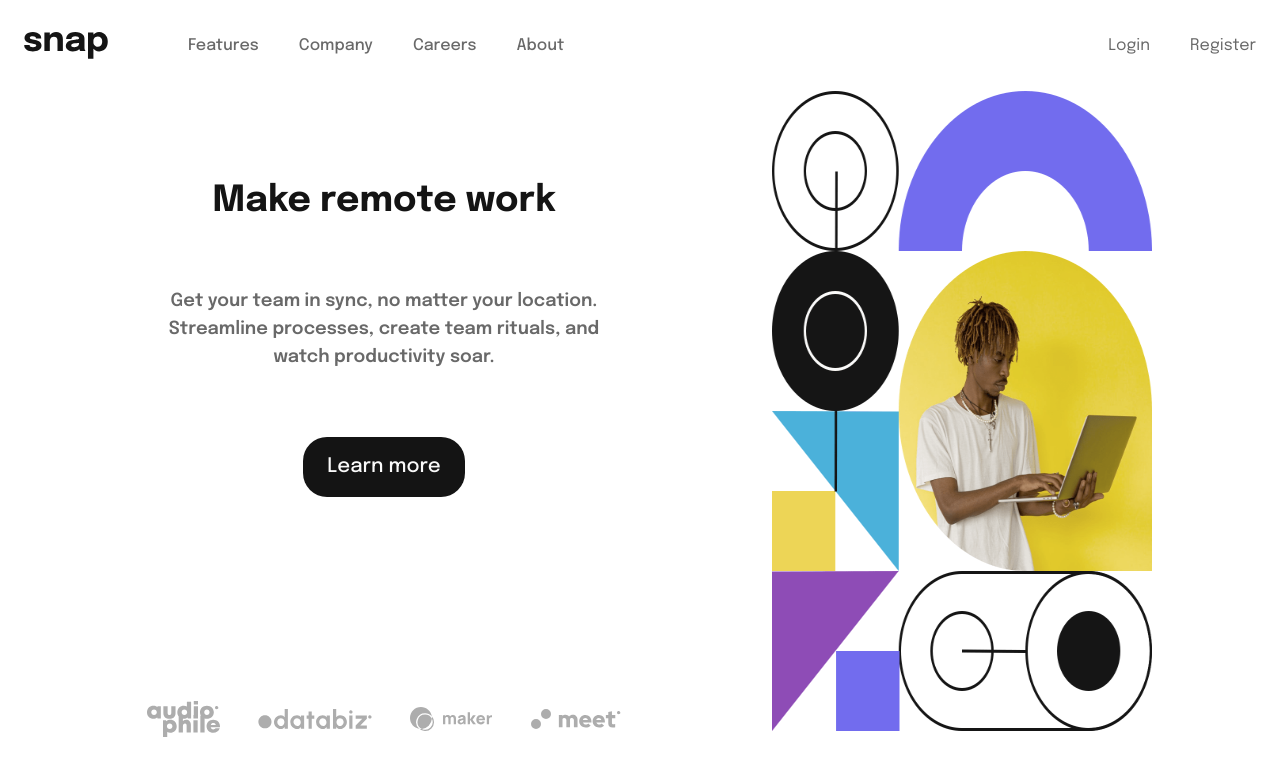
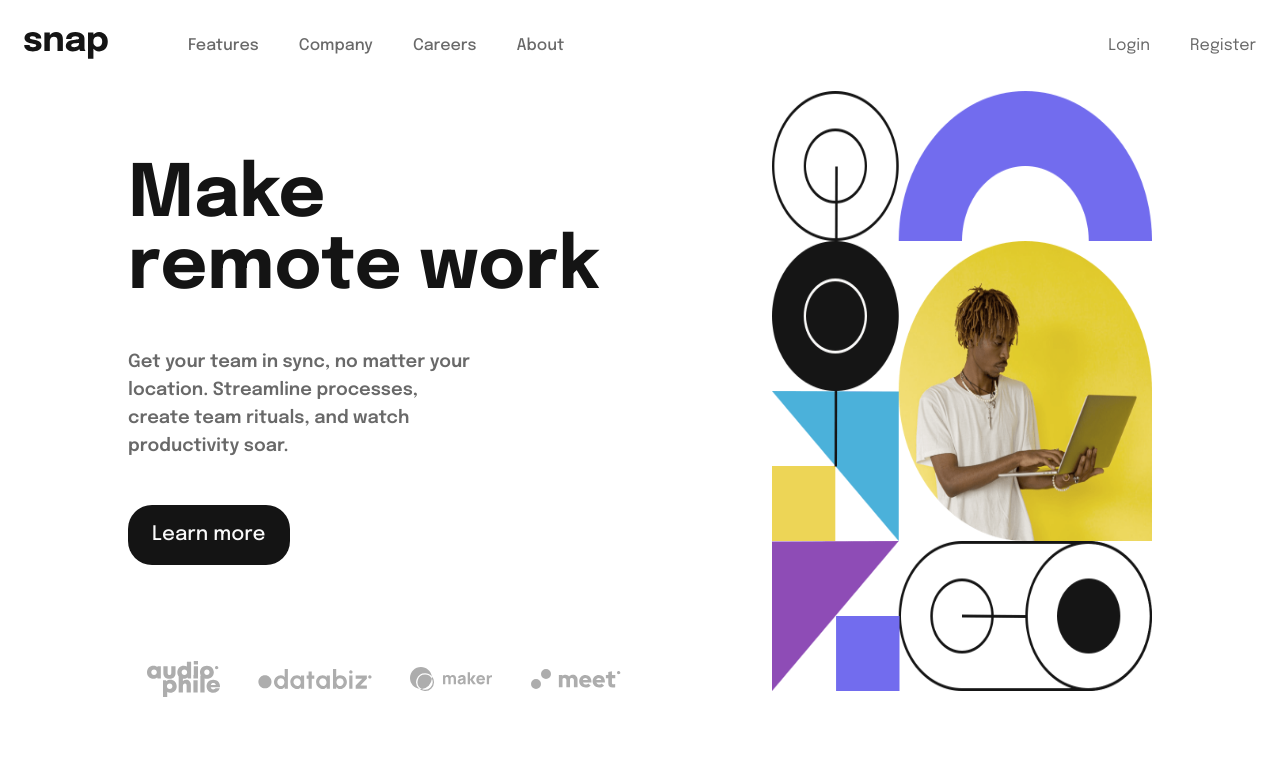
Before and after one commit to akshay-ken/apprentice-project-01, a React (Vite) app: page / in a window 1280 px wide. Shown: the top 776 px of the page. Built offline with nearby package versions, Linux system fonts and the light colour scheme.

Commit message:
style: add text styling for desktop view

```diff
--- a/src/components/HeroSection.jsx
+++ b/src/components/HeroSection.jsx
@@ -10,15 +10,17 @@ export function HeroSection() {
     <section className="md:px-[10vw] flex flex-col md:grid md: md:grid-cols-2">
       <div className="md:order-2 md:row-span-2 md:ml-33">
         <img src={heroMobile} className="block md:hidden" alt="" />
-        <img src={heroDesktop} className="hidden md:block h-[80vh]" alt="" />
+        <img src={heroDesktop} className="hidden md:block h-[75vh]" alt="" />
       </div>
       <div className="flex flex-col justify-evenly mt-12 items-center gap-y-6 md:order-1">
-        <h1 className="text-4xl font-bold text-Gray-950">Make remote work</h1>
-        <p className="px-6 text-center text-lg font-semibold text-Gray-500">
+        <h1 className="text-4xl md:text-7xl md:text-balance font-bold text-Gray-950">
+          Make remote work
+        </h1>
+        <p className="px-6 md:px-0 md:pr-42 text-center md:text-left text-lg font-semibold text-Gray-500">
           Get your team in sync, no matter your location. Streamline processes,
           create team rituals, and watch productivity soar.
         </p>
-        <button className="bg-Gray-950 text-xl font-medium text-Gray-50 px-6 py-4 rounded-3xl">
+        <button className="bg-Gray-950 md:self-start text-xl font-medium text-Gray-50 px-6 py-4 rounded-3xl">
           Learn more
         </button>
       </div>
```
